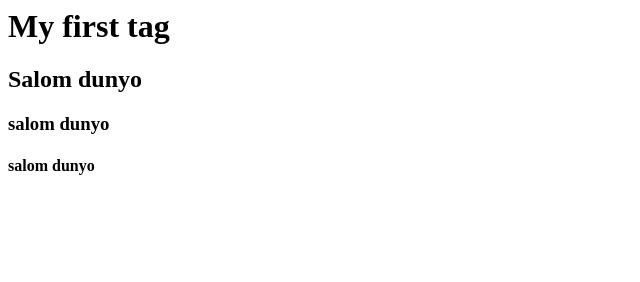
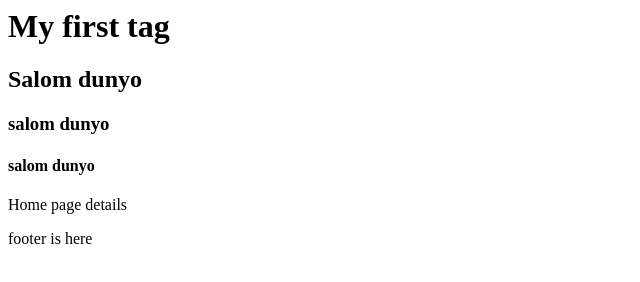
Before and after one commit to Kutubxona77-netizen/my-test-project, a plain HTML site: page home.html in a window 1280 px wide. Shown: the whole page, without its empty margins (0-640 px from the left). Drawn offline with Linux system fonts and the light colour scheme.

Commit message:
home.html modified

```diff
--- a/home.html
+++ b/home.html
@@ -9,6 +9,10 @@
     <h2>Salom dunyo</h2>
     <h3>salom dunyo</h3>
     <h4>salom dunyo</h4>
+    <p>Home page details</p>
+    <footer>
+        footer is here
+    </footer>
 </body>
 
 </html>
```
